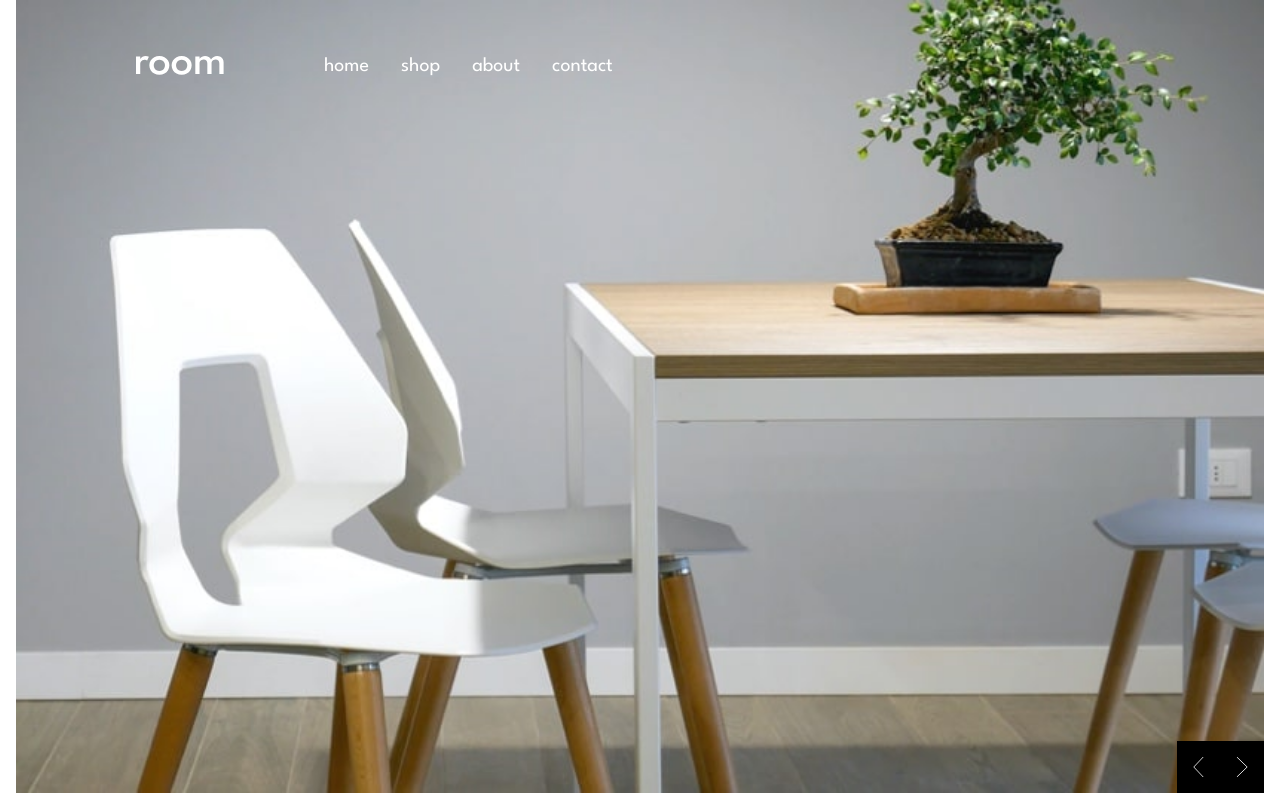
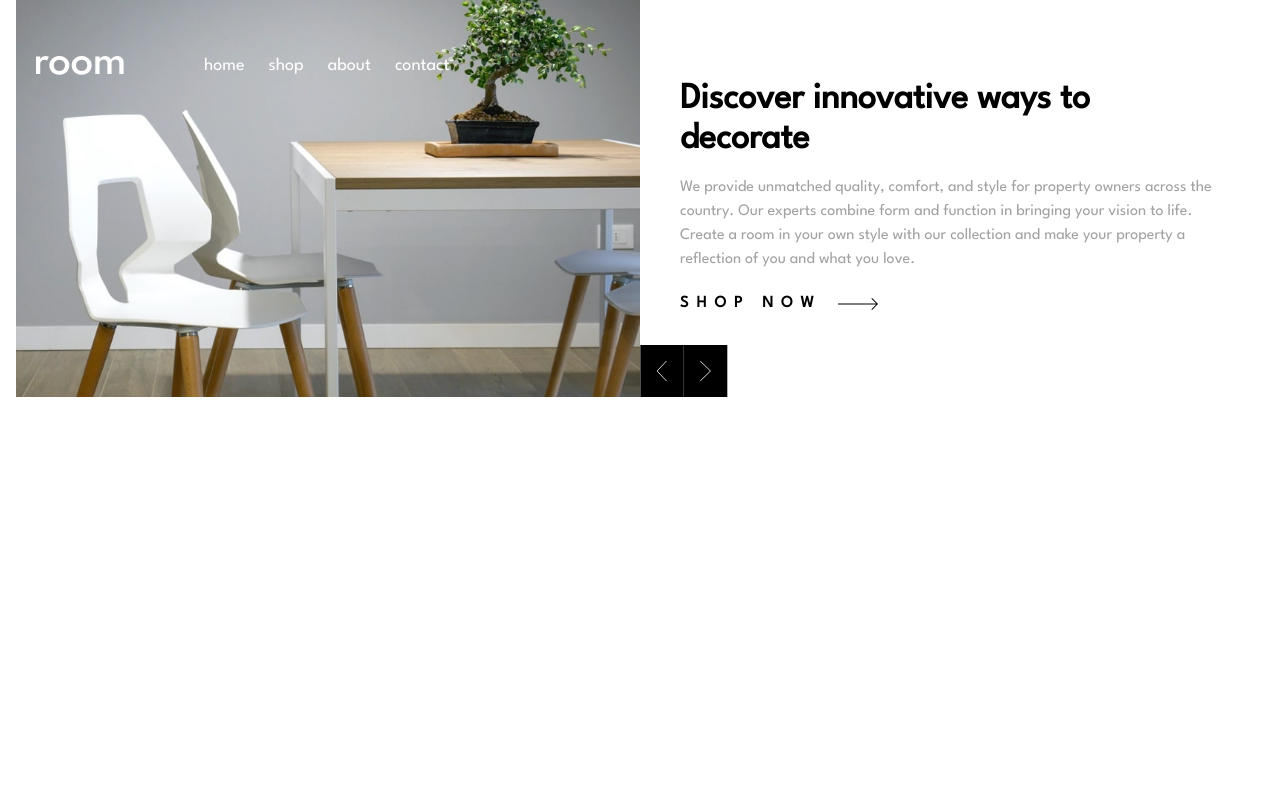
Before and after one commit to DannyHTML/Room-homepage, a Vue app: page / in a window 1280 px wide. Shown: the top 800 px of the page. Built offline with nearby package versions, Linux system fonts and the light colour scheme.

Commit message:
Created the button component for main section. Made the layout like the design

```diff
--- a/src/App.vue
+++ b/src/App.vue
@@ -2,10 +2,12 @@
 <template>
   <main>
     <HeaderSite />
-    <div class="md:container">
-      <ImageSlider :images="images" />
+    <div class="grid grid-cols-1 md:container md:grid-cols-2">
+      <div class="">
+        <ImageSlider :images="images" />
+      </div>
+      <MainSection :title="title" :description="description" :titleButton="buttonTitle" />
     </div>
-    <MainSection :title="title" :description="description" />
   </main>
 </template>
 
@@ -25,6 +27,7 @@ import data from '@/assets/data/content.json';
 
 const title = data.main.hero.title;
 const description = data.main.hero.description;
+const buttonTitle = data.main.hero.buttonText;
 
 // TODO: Add imageSlider, add footer section
 const images = [
--- a/src/assets/data/content.json
+++ b/src/assets/data/content.json
@@ -11,13 +11,13 @@
     "hero": {
       "title": "Discover innovative ways to decorate",
       "description": "We provide unmatched quality, comfort, and style for property owners across the country. Our experts combine form and function in bringing your vision to life. Create a room in your own style with our collection and make your property a reflection of you and what you love.",
-      "buttonText": "shop now",
-      "image": "src/assets/images/image-about-dark.jpg"
+      "buttonText": "shop now"
     },
-    "features": {
+    "about": {
       "title": "about our furniture",
       "description": "Our multifunctional collection blends design and function to suit your individual taste. Make each room unique, or pick a cohesive theme that best express your interests and what inspires you. Find the furniture pieces you need, from traditional to contemporary styles or anything in between. Product specialists are available to help you create your dream space.",
-      "image": "src/assets/images/image-about-light.jpg"
+      "imageLight": "src/assets/images/image-about-light.jpg",
+      "imageDark": "src/assets/images/image-about-dark.jpg"
     }
   }
 }
--- /dev/null
+++ b/src/components/ButtonMain.vue
@@ -0,0 +1,16 @@
+<template>
+  <a :href="link" class="flex w-fit items-center gap-4">
+    <span class="font-semibold tracking-[0.5em] uppercase"> {{ title }} </span>
+
+    <span v-if="$slots.icon">
+      <slot name="icon" />
+    </span>
+  </a>
+</template>
+
+<script setup lang="ts">
+const props = defineProps<{
+  link: string;
+  title: string;
+}>();
+</script>
--- a/src/components/DesktopMenu.vue
+++ b/src/components/DesktopMenu.vue
@@ -1,5 +1,5 @@
 <template>
-  <ul class="gap-8 text-xl text-white">
+  <ul class="gap-4 text-lg text-white lg:gap-6">
     <li v-for="item in menuItems" :key="item.title">
       <a
         :href="item.url"
--- a/src/components/HeaderSite.vue
+++ b/src/components/HeaderSite.vue
@@ -1,9 +1,9 @@
 <template>
-  <header class="fixed top-0 z-50 flex h-20 w-full items-center md:items-end md:pl-30">
+  <header class="fixed top-0 z-50 flex h-20 w-full items-center md:items-end">
     <div class="container flex items-center">
-      <div class="flex w-full justify-center md:items-center md:justify-start">
-        <span class="md:mr-25">
-          <img :src="logo" alt="Logo" class="md:w-22" />
+      <div class="flex w-full justify-center md:ml-5 md:items-center md:justify-start">
+        <span class="md:mr-5 lg:mr-20">
+          <img :src="logo" alt="Logo" class="md:w-18 lg:w-22" />
         </span>
         <DesktopMenu :menuItems="menuItems" class="hidden md:flex" />
       </div>
--- a/src/components/ImageSlider.vue
+++ b/src/components/ImageSlider.vue
@@ -9,7 +9,7 @@
     <!-- TODO: Write more tests. Check if buttons exist and if clicked on, the carousel moves to the correct slide -->
     <!-- TODO: Look into playwright for e2e testing! Interesting tool for UI testing! -->
     <template #addons>
-      <div class="absolute right-0 bottom-0">
+      <div class="absolute right-0 bottom-0 lg:right-0 lg:translate-x-full">
         <ButtonSlider
           aria-label="Previous slide"
           role="Previous button"
--- a/src/components/MainSection.vue
+++ b/src/components/MainSection.vue
@@ -1,14 +1,27 @@
 <template>
-  <div class="container my-5 p-7">
-    <h1 class="text-4xl font-bold">{{ title }}</h1>
-    <p class="text-grey-500 mt-4">{{ description }}</p>
-    <!-- TODO: Create button component -->
+  <div
+    class="container my-5 max-w-md md:py-0 lg:flex lg:max-w-xl lg:items-center lg:justify-center"
+  >
+    <div>
+      <h1 class="text-4xl font-bold md:text-2xl xl:text-4xl">{{ title }}</h1>
+      <p class="text-grey-500 mt-4 mb-5">{{ description }}</p>
+
+      <ButtonMain :link="'#'" :title="titleButton">
+        <template #icon>
+          <img :src="arrowRight" alt="arrow right" />
+        </template>
+      </ButtonMain>
+    </div>
   </div>
 </template>
 
 <script setup lang="ts">
+import ButtonMain from './ButtonMain.vue';
+import arrowRight from '@/assets/images/icon-arrow.svg';
+
 defineProps<{
   title: string;
   description: string;
+  titleButton: string;
 }>();
 </script>
```
